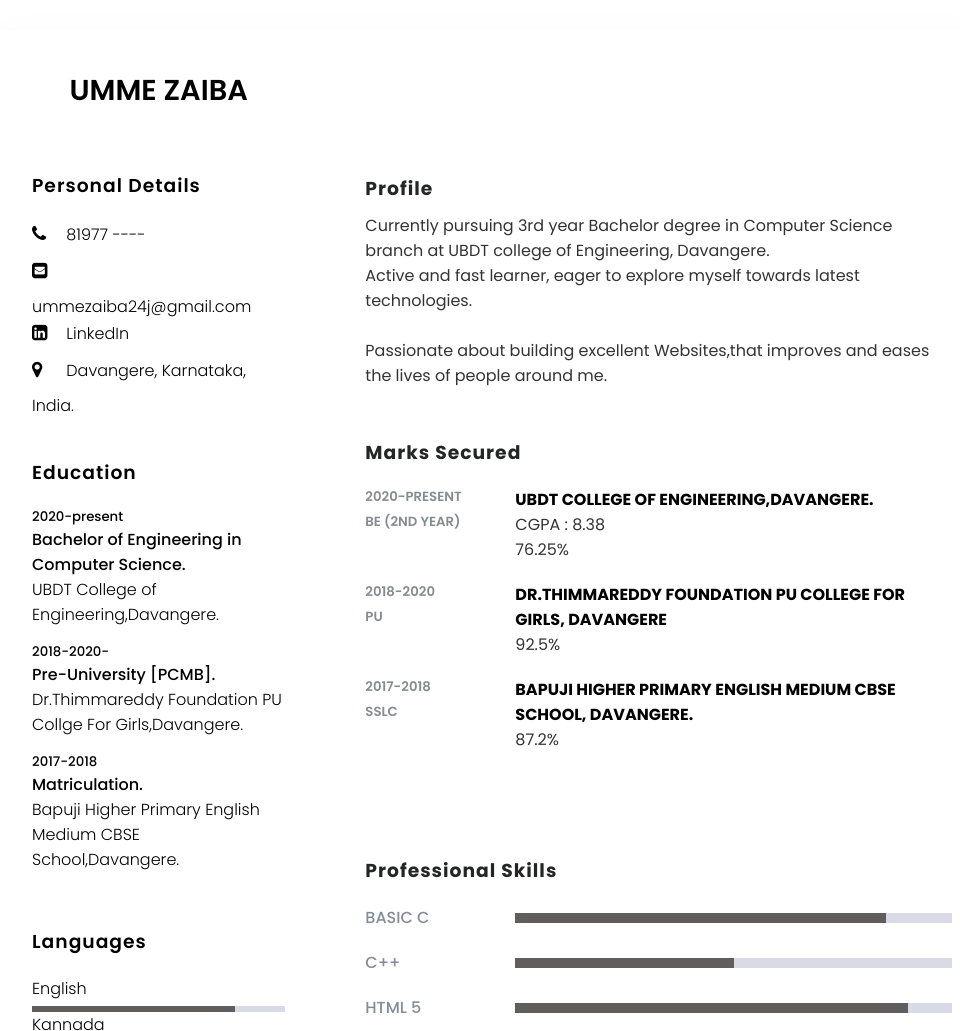
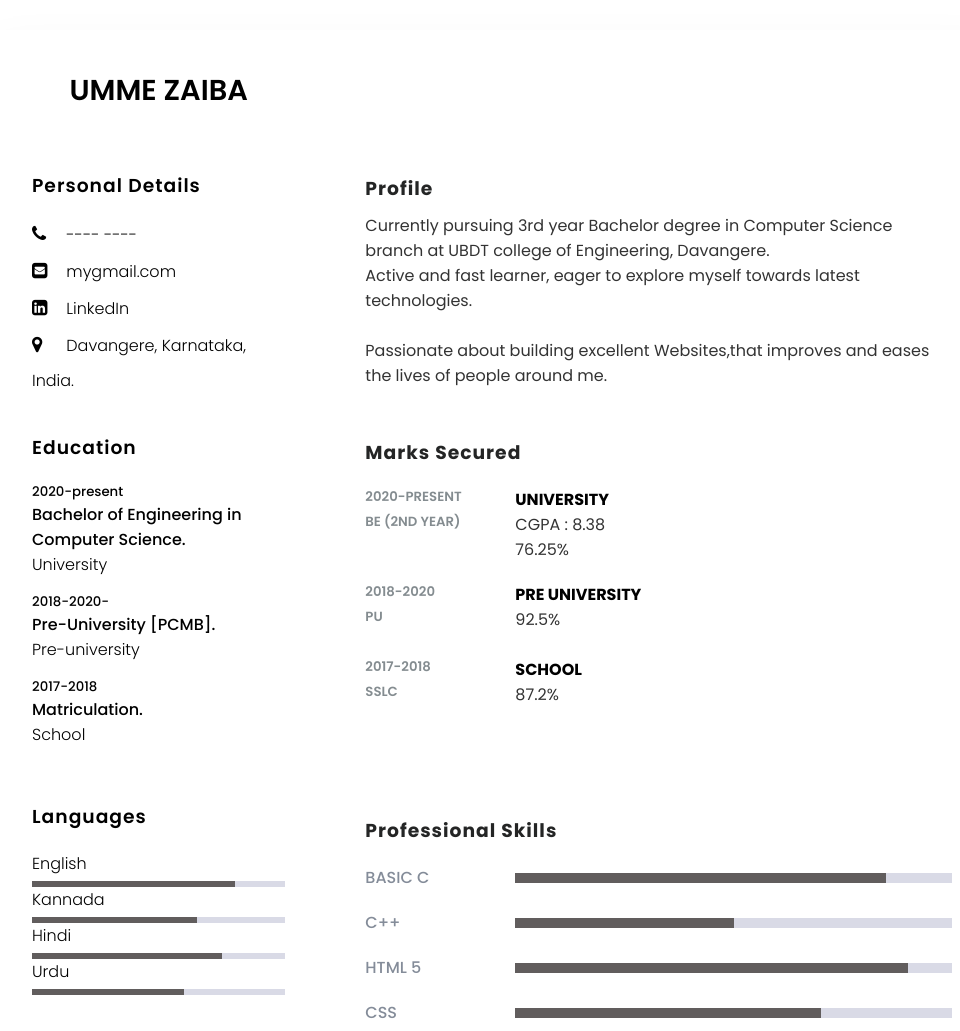
Before and after one commit to Umme-Zaiba/My-resume, a plain HTML site: page index.html in a window 1280 px wide. Shown: the top 1031 px of the page, without its empty margins (148-1108 px from the left). Drawn offline with Linux system fonts and the light colour scheme.

Commit message:
Update index.html

```diff
--- a/index.html
+++ b/index.html
@@ -21,11 +21,11 @@
          <ul>
             <li>
                 <span class="icon"><i class="fa fa-phone" aria-hidden="true"></i></span>
-                <span class="text">81977 ----</span>
+                <span class="text">---- ----</span>
             </li>
             <li>
                 <span class="icon"><i class="fa fa-envelope-square" aria-hidden="true"></i></span>
-                <span class="text">ummezaiba24j@gmail.com</span>
+                <span class="text">mygmail.com</span>
             </li>
             <li>
                 <span class="icon"><i class="fa fa-linkedin-square" aria-hidden="true"></i></span>
@@ -46,17 +46,17 @@
                <li>
                 <h5>2020-present</h5>
                 <h4>Bachelor of Engineering in Computer Science.</h4>
-                <h4>UBDT College of Engineering,Davangere.</h4>
+                <h4>University</h4>
               </li>
               <li>
                 <h5>2018-2020-</h5>
                 <h4>Pre-University [PCMB].</h4>
-                <h4>Dr.Thimmareddy Foundation PU Collge For Girls,Davangere.</h4>
+                <h4>Pre-university </h4>
               </li>
               <li>
                 <h5>2017-2018</h5>
                 <h4>Matriculation.</h4>
-                <h4>Bapuji Higher Primary English Medium CBSE School,Davangere.</h4>
+                <h4>School</h4>
               </li>
               </ul>
          </div>
@@ -119,7 +119,7 @@
                <h5>BE (2nd year)</h5>
                </div>
                <div class="text">
-                 <h4>UBDT College of Engineering,Davangere.</h4>
+                 <h4>University</h4>
                  <p>CGPA : 8.38<br>76.25%</p>
                </div>
          </div>
@@ -130,7 +130,7 @@
               <h5> PU   </h5>
               </div>
               <div class="text">
-                <h4>Dr.Thimmareddy Foundation PU College for Girls, Davangere</h4>
+                <h4>Pre university</h4>
                 <p>92.5% </p>
               </div>
         </div>
@@ -141,7 +141,7 @@
               <h5>SSLC </h5>
               </div>
               <div class="text">
-                <h4>Bapuji Higher Primary English Medium CBSE School, Davangere.</h4>
+                <h4>School</h4>
                 <p>87.2%</p>
               </div>
         </div>
```
